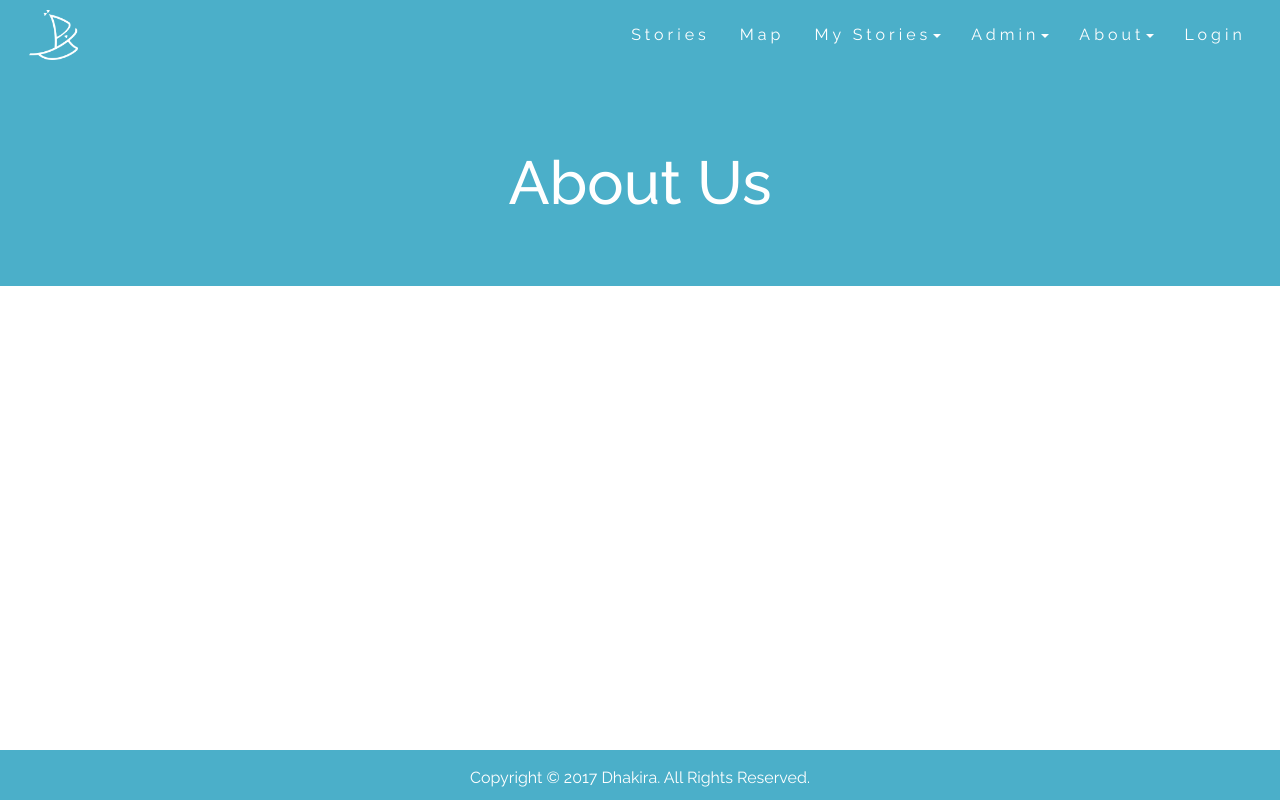
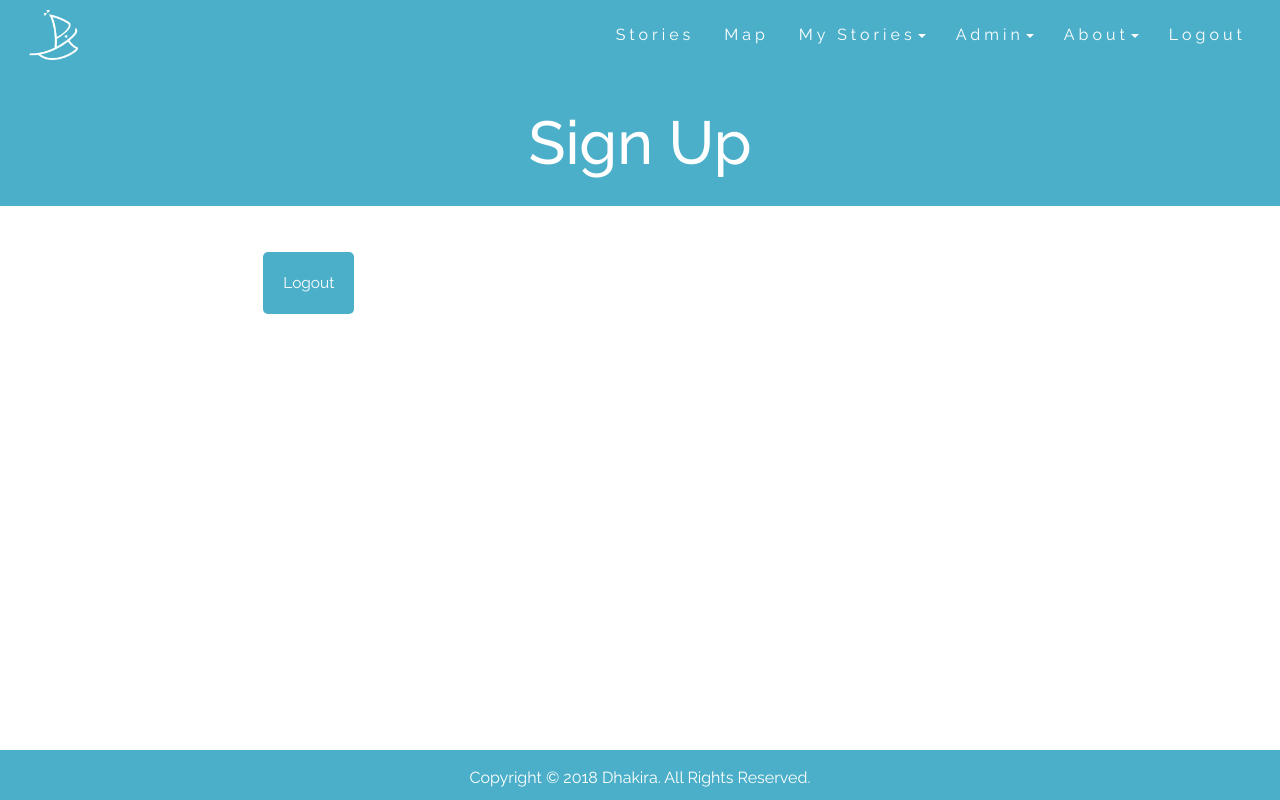
Before and after one commit to nahilmemon/DhakiraFrontEnd, a plain HTML site: page html/logout.html in a window 1280 px wide. Drawn offline with nearby package versions, Linux system fonts and the light colour scheme.

Commit message:
Filled in and styled the logout page.

```diff
--- a/html/logout.html
+++ b/html/logout.html
@@ -1,7 +1,7 @@
 <!DOCTYPE html>
 <html lang="en">
 <head>
-  <title>About Us</title>
+  <title>Logout</title>
 
   <!-- Make sure that special characters show up correctly. -->
   <meta charset="utf-8">
@@ -13,19 +13,13 @@
   <!-- Bootstrap Framework -->
   <link rel="stylesheet" href="https://maxcdn.bootstrapcdn.com/bootstrap/3.3.7/css/bootstrap.min.css">
   <!-- Link to Google Fonts -->
-  <!-- Raleway - for text -->
+  <!-- Raleway -->
   <link href="https://fonts.googleapis.com/css?family=Raleway:100,100i,200,200i,300,300i,400,400i,500,500i,600,600i,700,700i,800,800i,900,900i&amp;subset=latin-ext" rel="stylesheet">
-  <!-- Other -->
-  <link href="https://fonts.googleapis.com/css?family=Montserrat" rel="stylesheet" type="text/css">
-  <link href="https://fonts.googleapis.com/css?family=Lato" rel="stylesheet" type="text/css">
 
   <!-- Link to CSS files -->
-  <!-- Text Sizing Stylesheet -->
-<!--   <link rel="stylesheet" href="css/text-sizing-framework.css"> -->
   <!-- Design Stylesheet -->
   <link rel="stylesheet" href="../css/style-main.css">
-  <!-- Text Sizes Stylesheet -->
-  <!-- <link rel="stylesheet" href="css/text-framework.css"> -->
+
   <!-- Link to JS files -->
   <!-- jQuery -->
   <script src="https://ajax.googleapis.com/ajax/libs/jquery/3.2.1/jquery.min.js"></script>
@@ -83,7 +77,7 @@
             </ul>
           </li>
 
-          <li><a href="#">Login</a></li>
+          <li><a href="logout.html">Logout</a></li>
 
         </ul>
       </div><!--/.nav-collapse -->
@@ -92,14 +86,30 @@
 
   <!-- All content except the navbar and footer. This is the thing that changes as the page changes. -->
   <main>
-    <header class="jumbotron text-center">
-      <h1>About Us</h1>
+    <header class="jumbotron mini-header text-center">
+      <h1>Sign Up</h1>
     </header>
+
+    <section class="main-padding container-fluid">
+      <!-- Create an Account -->
+      <article class="col-md-8 col-md-offset-2 col-sm-10 col-sm-offset-1 col-xs-12 login-form">
+        <form action="#"> <!-- Example: /action_page.php -->
+          <input type="submit" value="Logout" class="login-form-button">
+        </form>
+      </article>
+    </section>
 
   </main>
 
   <footer class="container-fluid text-center footer-padding">
-    <p>Copyright © 2017 Dhakira. All Rights Reserved.</p>
+    <p>
+      Copyright ©
+      <!-- Automate the current year -->
+      <script type="text/javascript">
+        document.write(new Date().getFullYear());
+      </script>
+     Dhakira. All Rights Reserved.
+   </p>
   </footer>
 
 </body>
```
